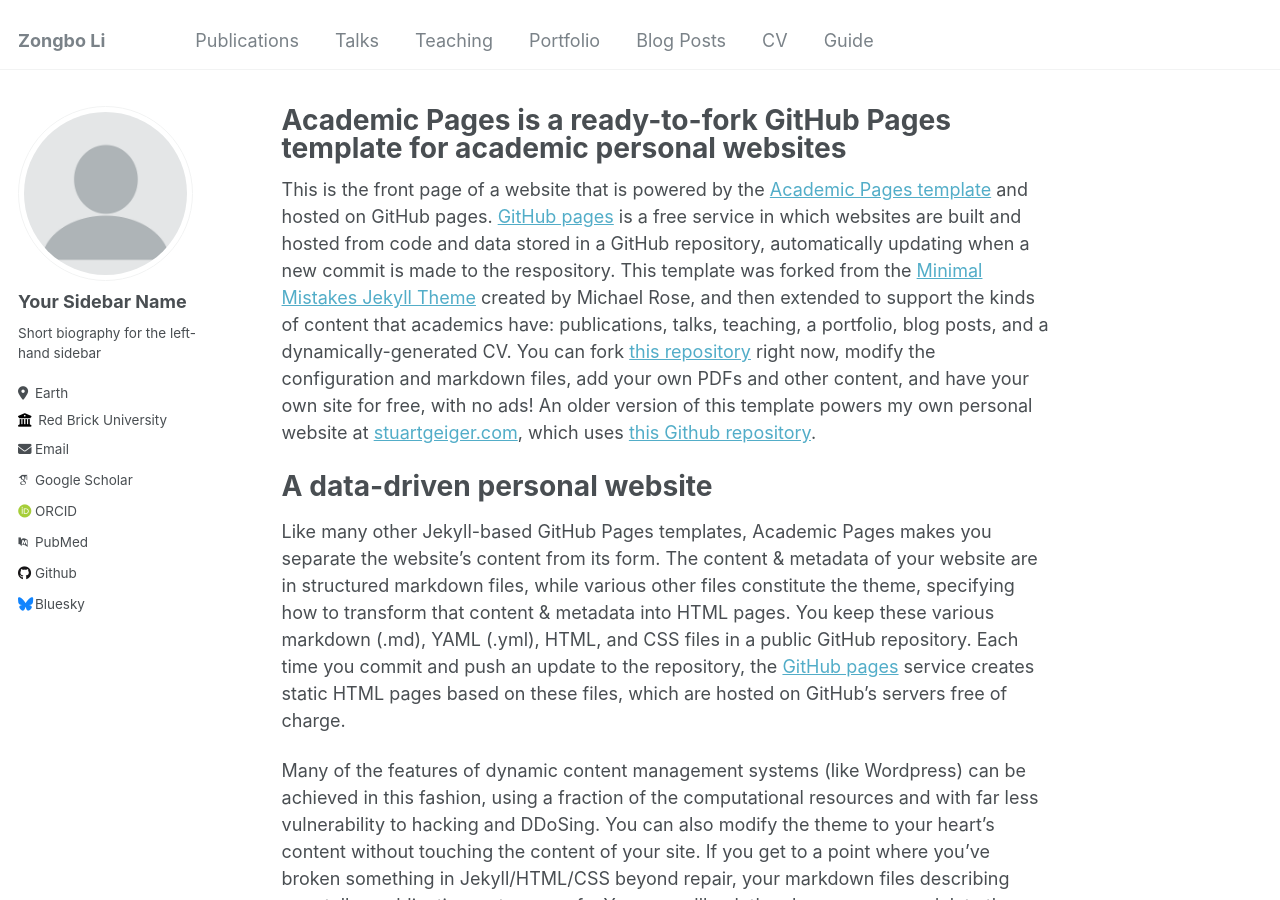
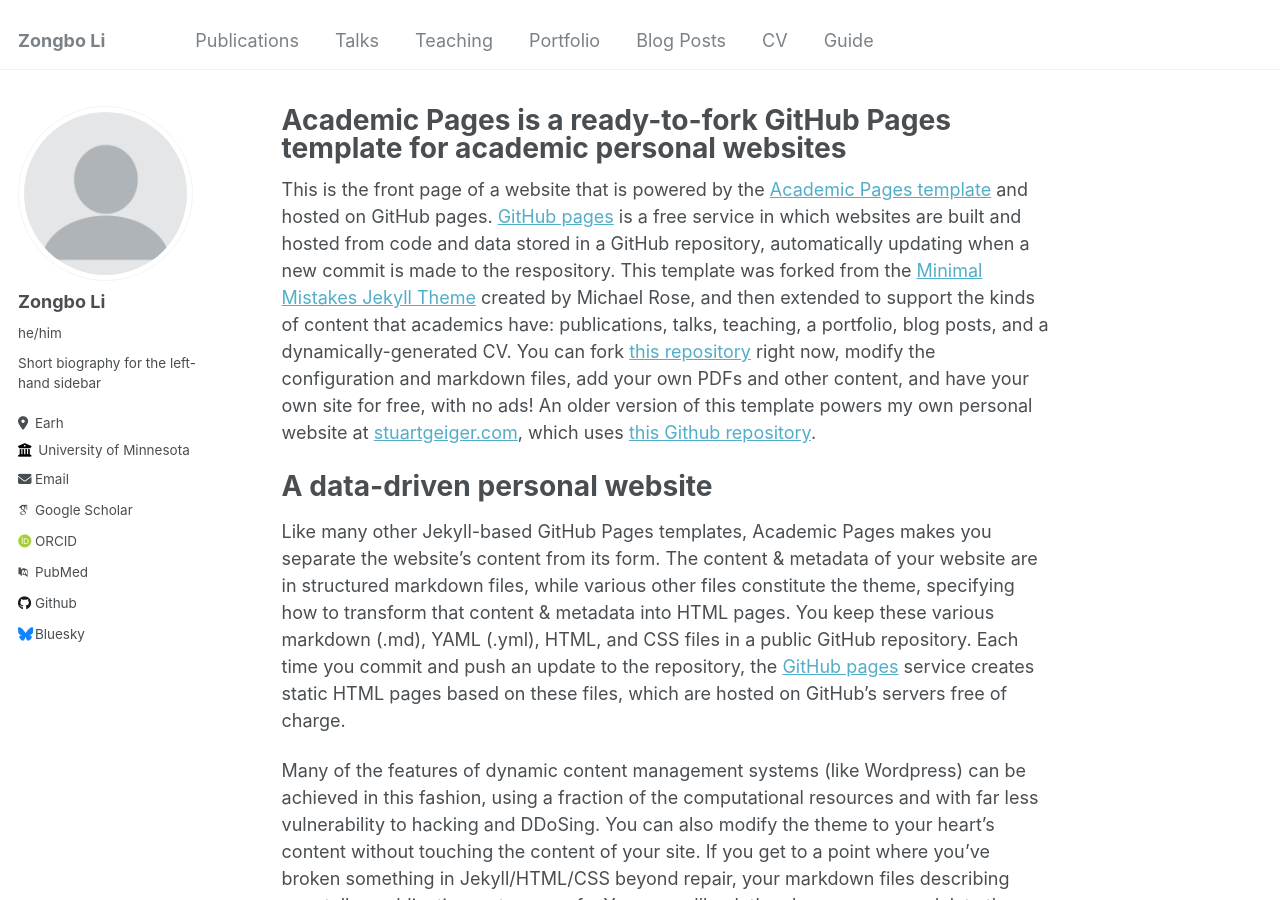
Before and after one commit to expn123/expn123.github.io, a Jekyll site: the page built from _pages/about.md, in a window 1280 px wide and 900 px high. Built offline with Jekyll 4.4.1, drawn with Linux system fonts in a browser that asks for light colours; some web fonts are replaced.

Commit message:
Update _config.yml

```diff
--- a/_config.yml
+++ b/_config.yml
@@ -22,13 +22,13 @@ repository               : "academicpages/academicpages.github.io"
 author:
   # Biographic information
   avatar           : "profile.png"
-  name             : "Your Sidebar Name"
-  pronouns         : # example: "she/her"
+  name             : "Zongbo Li"
+  pronouns         :  "he/him"
   bio              : "Short biography for the left-hand sidebar"
-  location         : "Earth"
-  employer         : "Red Brick University"
+  location         : "Earh"
+  employer         : "University of Minnesota"
   uri              : # URL
-  email            : "none@example.org"
+  email            : "li001932@umn.edu"
 
   # Academic websites
   arxiv            : # URL - Update with the correct link to your profile
```
